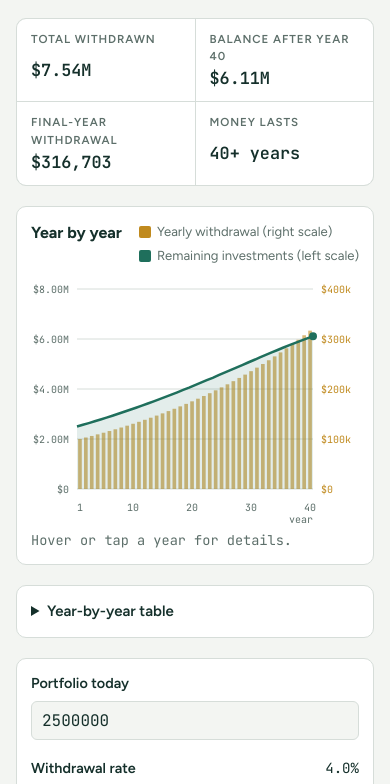
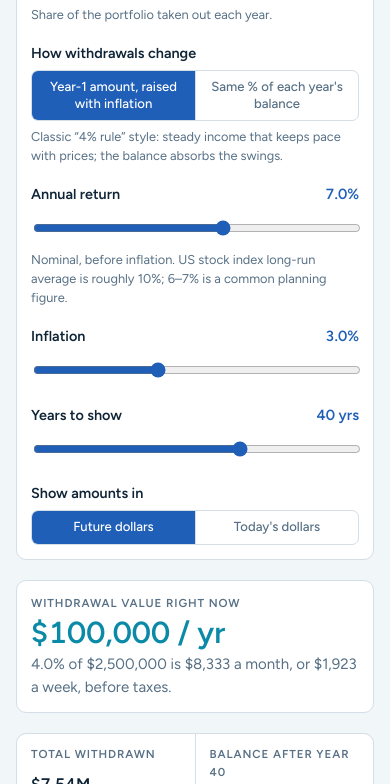
Before and after one commit to prmichaelsen/drawdown-planner, a plain HTML site: page index.html in a window 390 px wide. Shown: the part 370-1154 px from the top of the page. Drawn offline with Linux system fonts and the light colour scheme.

Commit message:
Controls first on mobile, cyan/blue palette, body font for numbers, comma-formatted balance input
Co-Authored-By: Claude Opus 5.5 <noreply@anthropic.com>

```diff
--- a/index.html
+++ b/index.html
@@ -8,29 +8,29 @@
 <title>Index Fund Drawdown</title>
 <meta name="claude:viewport-fit-sides" content="cover">
 <link rel="preconnect" href="https://fonts.googleapis.com">
-<link rel="stylesheet" href="https://fonts.googleapis.com/css2?family=Figtree:wght@400;500;600;700&family=JetBrains+Mono:wght@400;600&display=swap">
+<link rel="stylesheet" href="https://fonts.googleapis.com/css2?family=Figtree:wght@400;500;600;700&display=swap">
 <style>
 /* Layout: control rail on the left, readout + chart on the right; stacks to one column on phones. */
 :root {
-  --bg: #f3f5f2;
+  --bg: #f1f6f9;
   --surface: #ffffff;
-  --ink: #15302b;
-  --muted: #5d6f6a;
-  --line: #d6ddd9;
-  --balance: #1f6f5c;
-  --balance-fill: rgba(31,111,92,.12);
-  --draw: #c08a1e;
-  --warn: #b5432f;
+  --ink: #0f2436;
+  --muted: #577085;
+  --line: #d3dee7;
+  --balance: #1f5fb8;
+  --balance-fill: rgba(31,95,184,.12);
+  --draw: #0a8aa6;
+  --warn: #c23b3b;
   --font-body: "Figtree", system-ui, -apple-system, "Segoe UI", sans-serif;
-  --font-data: "JetBrains Mono", ui-monospace, "SFMono-Regular", Menlo, monospace;
+  --font-data: var(--font-body);
 }
 @media (prefers-color-scheme: dark) { :root:not([data-theme="light"]) {
-  --bg: #0f1716; --surface: #16211f; --ink: #e3ece9; --muted: #92a6a0; --line: #2a3a37;
-  --balance: #5cc3a6; --balance-fill: rgba(92,195,166,.14); --draw: #e3b04b; --warn: #ef7c66;
+  --bg: #0b1520; --surface: #111e2c; --ink: #e2edf5; --muted: #8ea6b9; --line: #23364a;
+  --balance: #6aa8ff; --balance-fill: rgba(106,168,255,.15); --draw: #3cc8e2; --warn: #f07a7a;
   color-scheme: dark } }
 :root[data-theme="dark"] {
-  --bg: #0f1716; --surface: #16211f; --ink: #e3ece9; --muted: #92a6a0; --line: #2a3a37;
-  --balance: #5cc3a6; --balance-fill: rgba(92,195,166,.14); --draw: #e3b04b; --warn: #ef7c66;
+  --bg: #0b1520; --surface: #111e2c; --ink: #e2edf5; --muted: #8ea6b9; --line: #23364a;
+  --balance: #6aa8ff; --balance-fill: rgba(106,168,255,.15); --draw: #3cc8e2; --warn: #f07a7a;
   color-scheme: dark }
 
 body { background: var(--bg); color: var(--ink); font-family: var(--font-body); font-size: 15px; line-height: 1.5; }
@@ -48,10 +48,10 @@ h1 { font-size: 1.7rem; font-weight: 700; letter-spacing: -.01em; margin: 0; tex
 .ctl { display: grid; gap: 6px; }
 .ctl-head { display: flex; justify-content: space-between; align-items: baseline; gap: 8px; }
 .ctl label { font-weight: 600; font-size: .9rem; }
-.ctl output, .ctl .val { font-family: var(--font-data); font-size: .88rem; font-variant-numeric: tabular-nums; }
+.ctl output, .ctl .val { font-family: var(--font-data); font-size: .92rem; font-weight: 600; color: var(--balance); font-variant-numeric: tabular-nums; }
 .hint { color: var(--muted); font-size: .8rem; }
 input[type=range] { width: 100%; accent-color: var(--balance); }
-input[type=number] { width: 100%; box-sizing: border-box; font: 500 1rem var(--font-data); color: var(--ink);
+input.money { width: 100%; box-sizing: border-box; font: 500 1rem var(--font-data); color: var(--ink);
   background: var(--bg); border: 1px solid var(--line); border-radius: 6px; padding: 8px 10px; }
 input:focus-visible, button:focus-visible { outline: 2px solid var(--balance); outline-offset: 2px; }
 .seg { display: grid; grid-template-columns: 1fr 1fr; border: 1px solid var(--line); border-radius: 7px; overflow: hidden; }
@@ -91,7 +91,6 @@ input[type=range] { height: 28px; }
   .mbar b { color: var(--draw); font-size: 1.05rem; }
   .mbar .bad { color: var(--warn); }
   body::before { content: ""; position: fixed; inset: 0 0 auto; height: env(safe-area-inset-top, 0px); z-index: 10; background: var(--bg); }
-  .main { order: -1; }
   h1 { font-size: 1.4rem; }
   .panel { padding: 14px; }
   .legend { flex-direction: column; gap: 4px; }
@@ -123,7 +122,7 @@ th { color: var(--muted); font-weight: 600; font-family: var(--font-body); }
     <aside class="panel controls" aria-label="Assumptions">
       <div class="ctl">
         <div class="ctl-head"><label for="bal">Portfolio today</label></div>
-        <input id="bal" type="number" min="0" step="50000" value="2500000">
+        <input id="bal" class="money" type="text" inputmode="numeric" autocomplete="off" value="2,500,000">
       </div>
 
       <div class="ctl">
@@ -211,6 +210,9 @@ th { color: var(--muted); font-weight: 600; font-family: var(--font-body); }
     if (s) { for (const k of ["bal","rate","ret","inf","yrs"]) if (s[k] != null) $(k).value = s[k];
       if (s.mode) S.mode = s.mode; if (s.basis) S.basis = s.basis; } } catch (e) {}
 
+  function digits(v) { return +String(v).replace(/\D/g, "") || 0; }
+  function commas(v) { const d = String(v).replace(/\D/g, "").replace(/^0+(?=\d)/, ""); return d ? (+d).toLocaleString("en-US") : ""; }
+  $("bal").value = commas($("bal").value);
   const usd0 = new Intl.NumberFormat("en-US", { style: "currency", currency: "USD", maximumFractionDigits: 0 });
   const short = v => { const a = Math.abs(v);
     if (a >= 1e9) return "$" + (v/1e9).toFixed(a >= 1e10 ? 0 : 1) + "B";
@@ -234,7 +236,7 @@ th { color: var(--muted); font-weight: 600; font-family: var(--font-body); }
   }
 
   function read() {
-    return { bal: Math.max(0, +$("bal").value || 0), rate: +$("rate").value / 100, ret: +$("ret").value / 100,
+    return { bal: digits($("bal").value), rate: +$("rate").value / 100, ret: +$("ret").value / 100,
       inf: +$("inf").value / 100, yrs: +$("yrs").value, mode: S.mode };
   }
 
@@ -328,7 +330,15 @@ th { color: var(--muted); font-weight: 600; font-family: var(--font-body); }
       inf: $("inf").value, yrs: $("yrs").value, mode: S.mode, basis: S.basis })); } catch (e) {}
   }
 
-  ["bal","rate","ret","inf","yrs"].forEach(id => $(id).addEventListener("input", render));
+  ["rate","ret","inf","yrs"].forEach(id => $(id).addEventListener("input", render));
+  $("bal").addEventListener("input", e => {
+    const el = e.target, caret = el.selectionStart ?? el.value.length;
+    const before = el.value.slice(0, caret).replace(/\D/g, "").length;
+    el.value = commas(el.value);
+    let pos = 0, seen = 0;
+    while (pos < el.value.length && seen < before) { if (/\d/.test(el.value[pos])) seen++; pos++; }
+    try { el.setSelectionRange(pos, pos); } catch (err) {}
+    render(); });
   $("modeFixed").onclick = () => { S.mode = "fixed"; render(); };
   $("modePct").onclick = () => { S.mode = "pct"; render(); };
   $("basisNom").onclick = () => { S.basis = "nom"; render(); };
```
